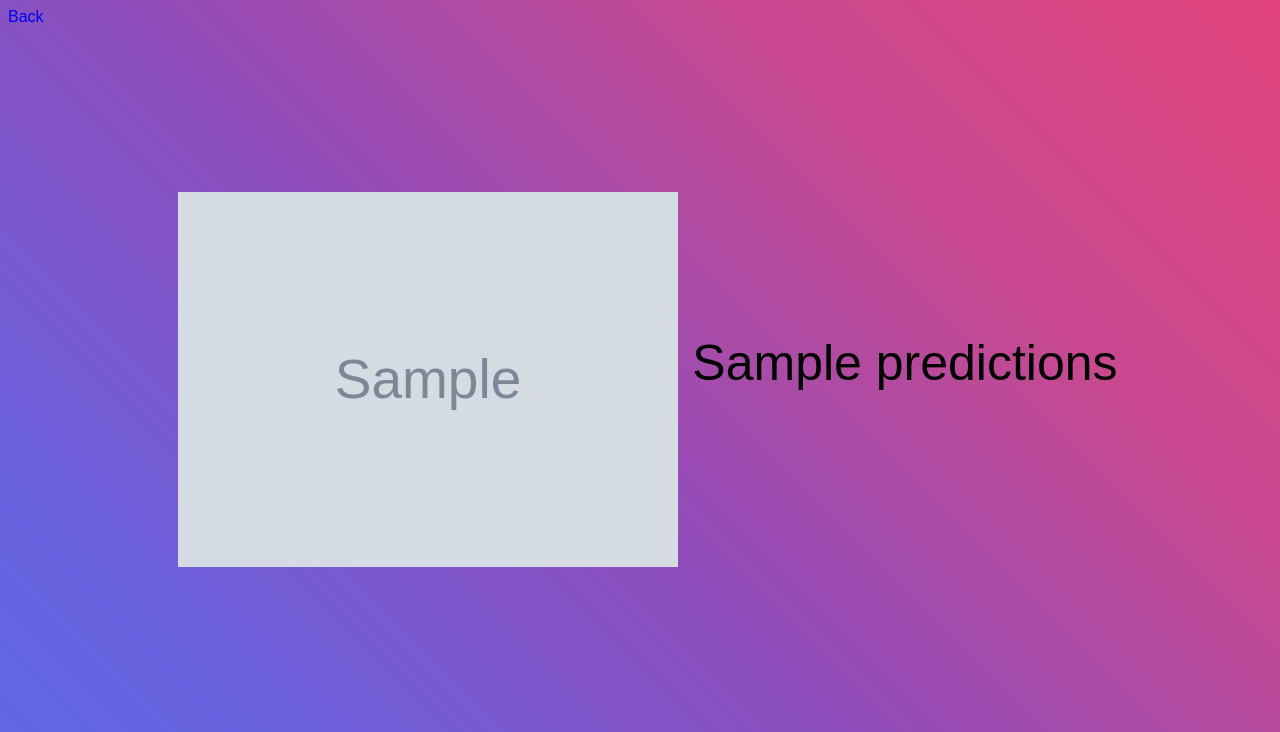
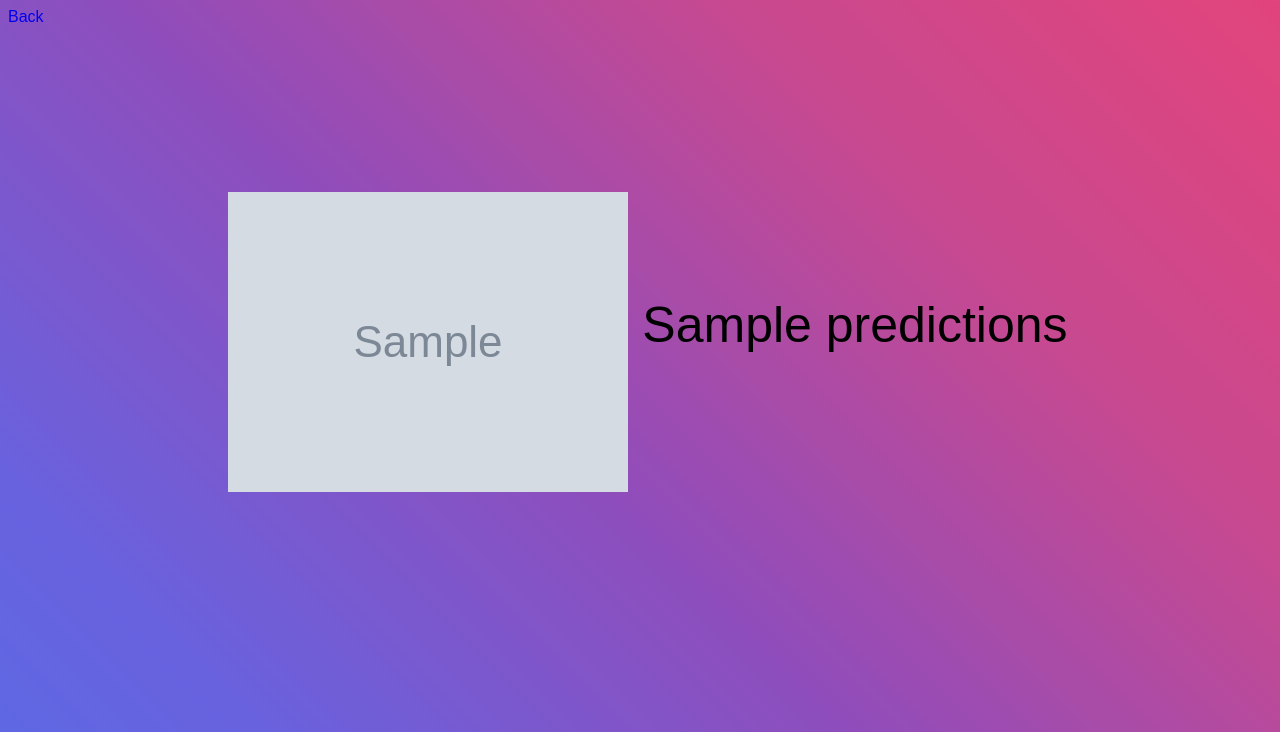
Before and after one commit to frnk99/SO, a Flask app: template templates/results.html in a window 1280 px wide. Shown: the top 732 px of the page. Run offline with Flask 2, Linux system fonts and the light colour scheme; the template is opened without the code that fills it: most values are stand-ins (such as "Sample title", 1, 10 or a date in 2020); grey boxes marked "Sample" are stand-in pictures.

Commit message:
Add files via upload

```diff
--- a/static/css/sticky-menu_2.css
+++ b/static/css/sticky-menu_2.css
@@ -28,6 +28,10 @@ html {
     text-decoration: none;
 }
 
+.illustration img {
+  width: 100%;
+  display: block;
+}
 .welcome-section {
     height: 100%;
     padding-top: 150px;
--- a/templates/results.html
+++ b/templates/results.html
@@ -22,7 +22,7 @@
 <a id="photo_real"
 
 {% for file_url in file_urls %}
-    <li><img align="middle" width="500" src="{{ file_url }}"></li>
+    <li><img class='illustration' align="middle" style='max-width: 500px' src="{{ file_url }}"></li>
 {% endfor %}
 
 </a>
```
